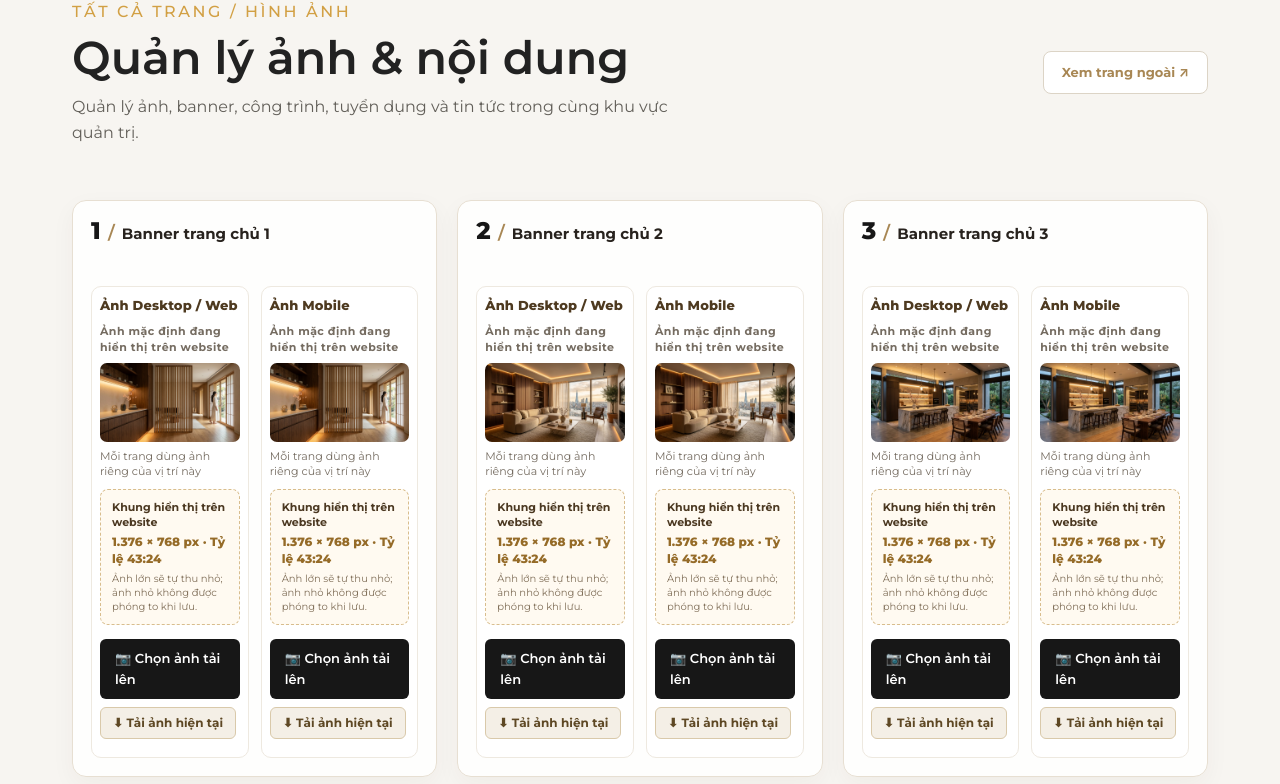
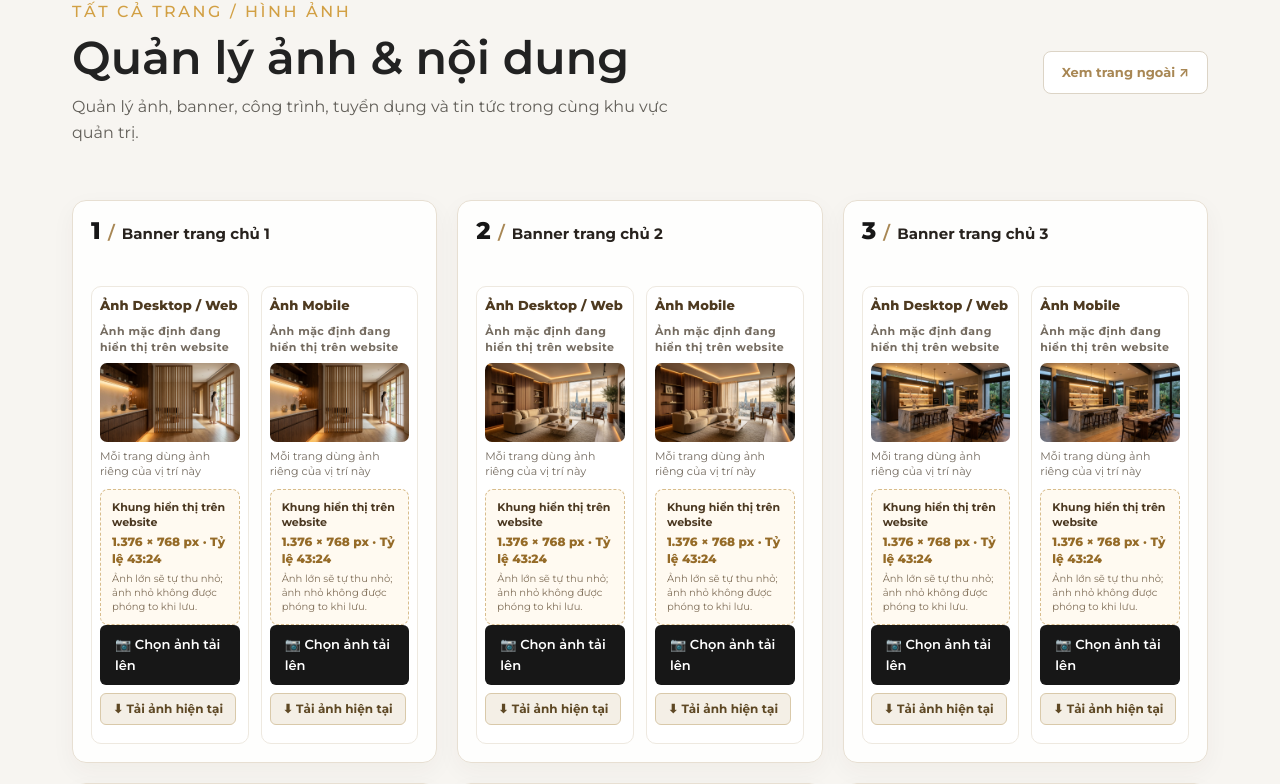
Before and after one commit to VMinhThuan/shome-luxury-website, a Node server app: page /admin/images in a window 1280 px wide. Shown: the part 112-896 px from the top of the page. Run offline with Node 20, Linux system fonts and the light colour scheme; the visitor is signed in with stand-in values (Sample User, id 1); data comes from the database, SQL or seed files in the repository; data that the repository does not hold is empty; some libraries are stand-ins or nearby versions; some web fonts are replaced.

Commit message:
style: improve image management card layout and balance grid rows

```diff
--- a/public/css/admin-images.css
+++ b/public/css/admin-images.css
@@ -1348,3 +1348,37 @@
   }
 
 }
+
+/* Keep image-management cards balanced across each grid row. */
+.image-slots {
+  align-items: stretch;
+}
+
+.image-slot {
+  height: 100%;
+}
+
+.image-slot .image-pair {
+  flex: 1 1 auto;
+  align-items: stretch;
+}
+
+.image-pair.is-responsive-banner > .image-version {
+  display: flex;
+  min-width: 0;
+  height: 100%;
+  flex-direction: column;
+}
+
+.image-version-variant .current-image,
+.image-version-variant .selected-image-preview {
+  width: 100%;
+}
+
+.image-version-variant .image-display-spec {
+  min-height: 122px;
+}
+
+.image-version-variant .slot-action-bar {
+  margin-top: auto;
+}
--- a/src/views/admin-images.ejs
+++ b/src/views/admin-images.ejs
@@ -2,7 +2,7 @@
 <html lang="vi">
 <head>
   <meta charset="utf-8" /><meta name="viewport" content="width=device-width, initial-scale=1" />
-  <title><%= title %></title><link rel="stylesheet" href="/css/style.css?v=6.8.44" /><link rel="stylesheet" href="/css/admin-image-header.css?v=1.0.0" /><link rel="stylesheet" href="/css/admin-images.css?v=1.1.6" /><link rel="stylesheet" href="/css/admin-images-pair.css?v=1.0.6" /><link rel="stylesheet" href="/css/admin-content.css?v=1.0.7" /><link rel="stylesheet" href="/css/admin-construction-galleries.css?v=1.0.2" />
+  <title><%= title %></title><link rel="stylesheet" href="/css/style.css?v=6.8.44" /><link rel="stylesheet" href="/css/admin-image-header.css?v=1.0.0" /><link rel="stylesheet" href="/css/admin-images.css?v=1.1.7" /><link rel="stylesheet" href="/css/admin-images-pair.css?v=1.0.6" /><link rel="stylesheet" href="/css/admin-content.css?v=1.0.7" /><link rel="stylesheet" href="/css/admin-construction-galleries.css?v=1.0.2" />
   <%- include('partials/site-favicon') %>
   <script src="/js/main.js?v=6.8.6" defer></script>
   <script src="/js/admin-construction-galleries.js?v=1.0.3" defer></script><script src="/js/admin-images.js?v=1.1.20" defer></script><script src="/js/admin-content.js?v=1.1.6" defer></script>
```
